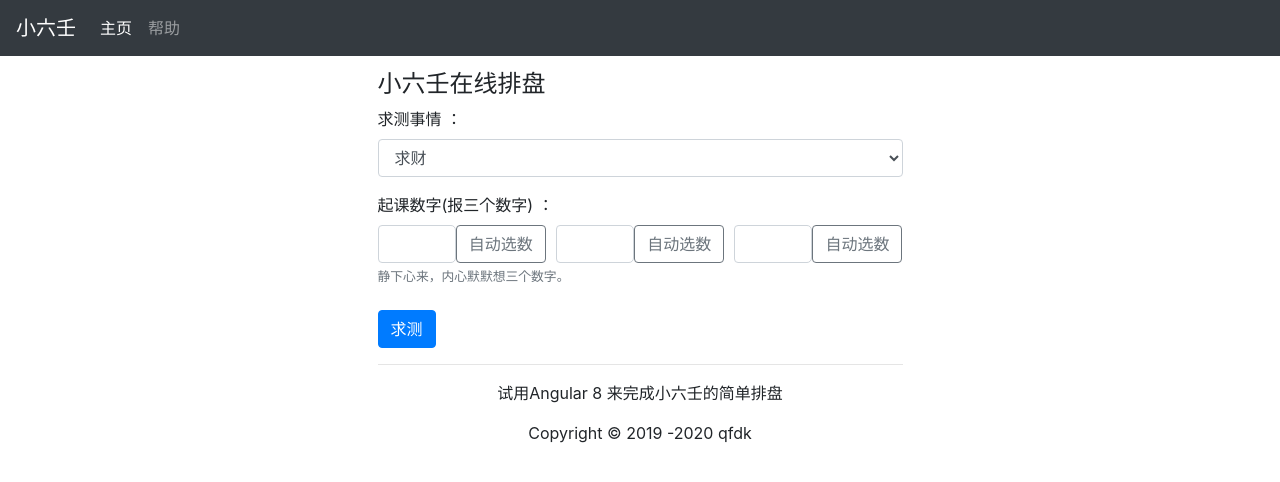
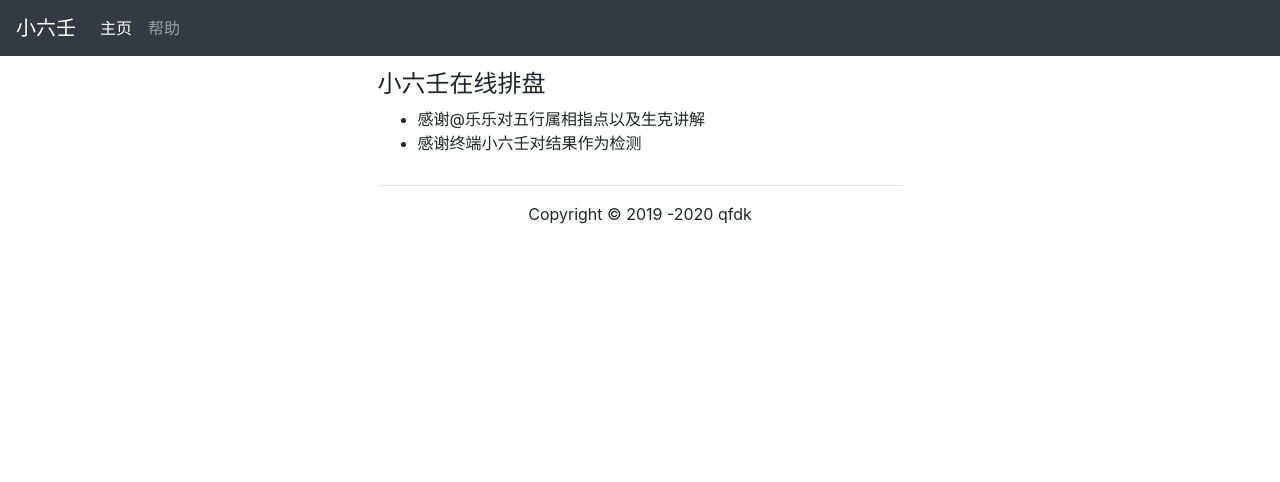
Before and after one commit to qfdk/nasi-x6r, an Angular app: page /help in a window 1280 px wide. Before the commit this address led to /. Shown: the top 482 px of the page. Built offline with nearby package versions, Linux system fonts and the light colour scheme.

Commit message:
[Dev] 修改界面

```diff
--- a/src/app/app-routing.module.ts
+++ b/src/app/app-routing.module.ts
@@ -1,8 +1,18 @@
 import { NgModule } from '@angular/core';
 import { Routes, RouterModule } from '@angular/router';
+import { HelpComponent } from './pages/help/help.component';
+import { IndexComponent } from './pages/index/index.component';
 
-
-const routes: Routes = [];
+// const routes: Routes = [
+//   { path: '', pathMatch: 'full', redirectTo: '/index' },
+//   { path: 'index', redirectTo: '/index' },
+//   { path: 'help', redirectTo: '/help' }
+// ];
+const routes: Routes = [
+  { path: '', component: IndexComponent },
+  { path: 'index', component: IndexComponent },
+  { path: 'help', component: HelpComponent }
+];
 
 @NgModule({
   imports: [RouterModule.forRoot(routes)],
--- a/src/app/app.component.html
+++ b/src/app/app.component.html
@@ -1,3 +1,3 @@
-<!-- <router-outlet></router-outlet> -->
-
-<app-index></app-index>
+<app-nav></app-nav>
+<router-outlet></router-outlet>
+<app-footer></app-footer>
--- a/src/app/layout/footer/footer.component.html
+++ b/src/app/layout/footer/footer.component.html
@@ -1,6 +1,10 @@
-<footer>
-    <div class="container text-center">
-        <p>试用Angular 8 来完成小六壬的简单排盘</p>
-        <p>Copyright © 2019 -2020 qfdk</p>
+<div class="container" style="margin-top:30px;">
+    <div class="col-md-6 offset-md-3">
+        <hr>
     </div>
-</footer>
+    <footer>
+        <div class="container text-center">
+            <p>Copyright © 2019 -2020 qfdk</p>
+        </div>
+    </footer>
+</div>
--- a/src/app/layout/nav/nav.component.html
+++ b/src/app/layout/nav/nav.component.html
@@ -1,16 +1,16 @@
 <nav class="navbar fixed-top navbar-expand-sm navbar-dark bg-dark">
     <a class="navbar-brand" href="#">小六壬</a>
-    <button class="navbar-toggler d-lg-none" type="button" data-toggle="collapse" data-target="#collapsibleNavId" aria-controls="collapsibleNavId"
-        aria-expanded="false" aria-label="Toggle navigation">
+    <button class="navbar-toggler d-lg-none" type="button" data-toggle="collapse" data-target="#collapsibleNavId"
+        aria-controls="collapsibleNavId" aria-expanded="false" aria-label="Toggle navigation">
         <span class="navbar-toggler-icon"></span>
     </button>
     <div class="collapse navbar-collapse" id="collapsibleNavId">
         <ul class="navbar-nav mr-auto mt-2 mt-lg-0">
             <li class="nav-item active">
-                <a class="nav-link" href="#">主页 <span class="sr-only">(current)</span></a>
+                <a class="nav-link" [routerLink]="['/index']">主页 <span class="sr-only">(current)</span></a>
             </li>
             <li class="nav-item">
-                <a class="nav-link" href="#">帮助</a>
+                <a class="nav-link" [routerLink]="['/help']">帮助</a>
             </li>
         </ul>
     </div>
--- /dev/null
+++ b/src/app/pages/help/help.component.html
@@ -0,0 +1,9 @@
+<div class="container">
+    <div class="col-md-6 offset-md-3">
+        <h4>小六壬在线排盘</h4>
+        <ul>
+            <li>感谢@乐乐对五行属相指点以及生克讲解</li>
+            <li>感谢终端小六壬对结果作为检测</li>
+        </ul>
+    </div>
+</div>
--- /dev/null
+++ b/src/app/pages/help/help.component.ts
@@ -0,0 +1,15 @@
+import { Component, OnInit } from '@angular/core';
+
+@Component({
+  selector: 'app-help',
+  templateUrl: './help.component.html',
+  styleUrls: ['./help.component.css']
+})
+export class HelpComponent implements OnInit {
+
+  constructor() { }
+
+  ngOnInit() {
+  }
+
+}
--- a/src/app/index/index.component.html
+++ b/src/app/pages/index/index.component.html
@@ -1,4 +1,3 @@
-<app-nav></app-nav>
 <div class="container">
     <div class="col-md-6 offset-md-3">
         <h4>小六壬在线排盘</h4>
@@ -16,24 +15,24 @@
         <div class="form-row">
             <div class="col">
                 <div class="input-group">
-                    <input (ngModelChange)="numberChanged($event)" [(ngModel)]="num1" type="number" class="form-control myInput"
-                        required>
+                    <input (ngModelChange)="numberChanged($event)" [(ngModel)]="num1" type="number"
+                        class="form-control myInput" required>
                     <button (click)="randomValues(1)" class="btn btn-outline-secondary" type="button"
                         id="btn1">自动选数</button>
                 </div>
             </div>
             <div class="col">
                 <div class="input-group">
-                    <input (ngModelChange)="numberChanged($event)" [(ngModel)]="num2" type="number" class="form-control myInput"
-                        required>
+                    <input (ngModelChange)="numberChanged($event)" [(ngModel)]="num2" type="number"
+                        class="form-control myInput" required>
                     <button (click)="randomValues(2) " class="btn btn-outline-secondary" type="button"
                         id="btn2">自动选数</button>
                 </div>
             </div>
             <div class="col">
                 <div class="input-group">
-                    <input (ngModelChange)="numberChanged($event)" [(ngModel)]="num3" type="number" class="form-control myInput"
-                        required>
+                    <input (ngModelChange)="numberChanged($event)" [(ngModel)]="num3" type="number"
+                        class="form-control myInput" required>
                     <button (click)="randomValues(3)" class="btn btn-outline-secondary" type="button"
                         id="btn3">自动选数</button>
                 </div>
@@ -48,8 +47,5 @@
         <div *ngIf="isResDisplayed">
             <app-resultat [resultats]="res"></app-resultat>
         </div>
-        <hr>
-
     </div>
 </div>
-<app-footer></app-footer>
--- a/src/app/index/index.component.ts
+++ b/src/app/pages/index/index.component.ts
@@ -1,5 +1,6 @@
 import { Component, OnInit } from '@angular/core';
-import { Resultat } from '../dataType/ModelType';
+import { Resultat } from 'src/app/dataType/ModelType';
+
 
 @Component({
   selector: 'app-index',
--- a/src/index.html
+++ b/src/index.html
@@ -3,7 +3,7 @@
 
 <head>
   <meta charset="utf-8">
-  <title>Nasi - 小六壬排盘求测</title>
+  <title>Nasi - 小六壬在线排盘</title>
   <base href="/">
   <meta name="viewport" content="width=device-width, initial-scale=1">
   <link rel="icon" type="image/x-icon" href="favicon.ico">
```
Also changed, not shown: src/app/app.module.ts (+7 -5 lines), src/app/pages/help/help.component.css (added), src/app/pages/index/index.component.css (renamed from src/app/index/index.component.css), 2 other files (tests, documents, lock files or other folders).
